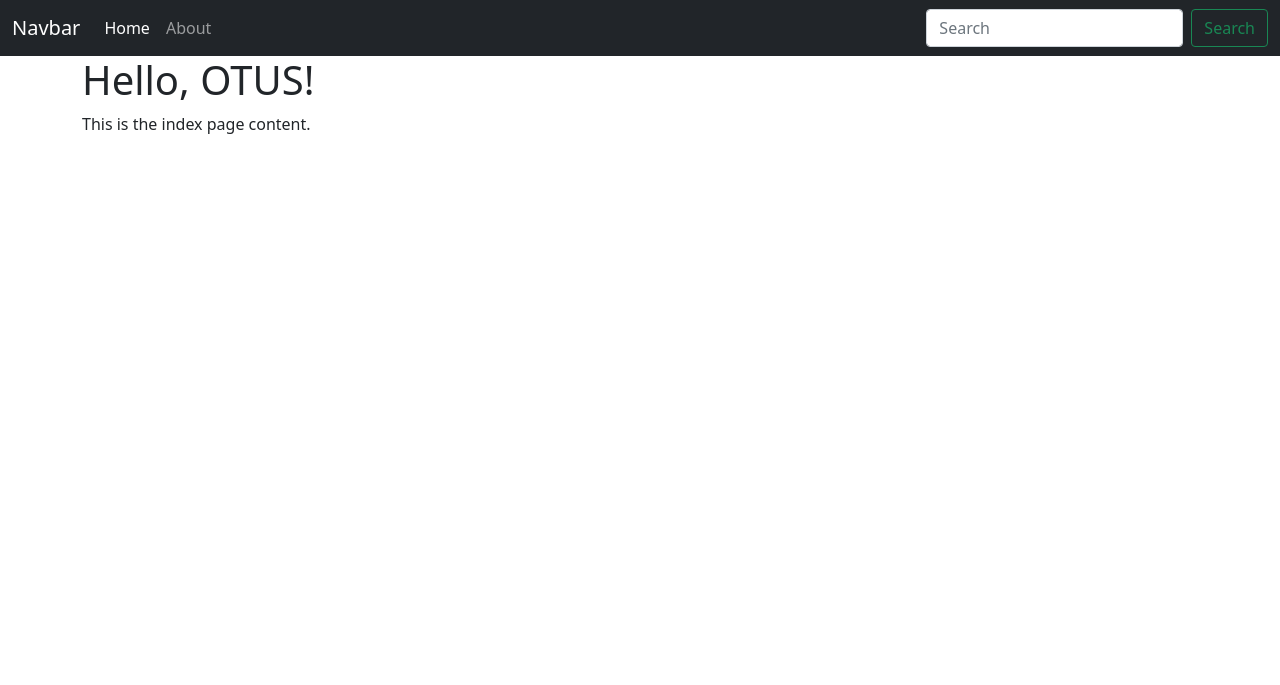
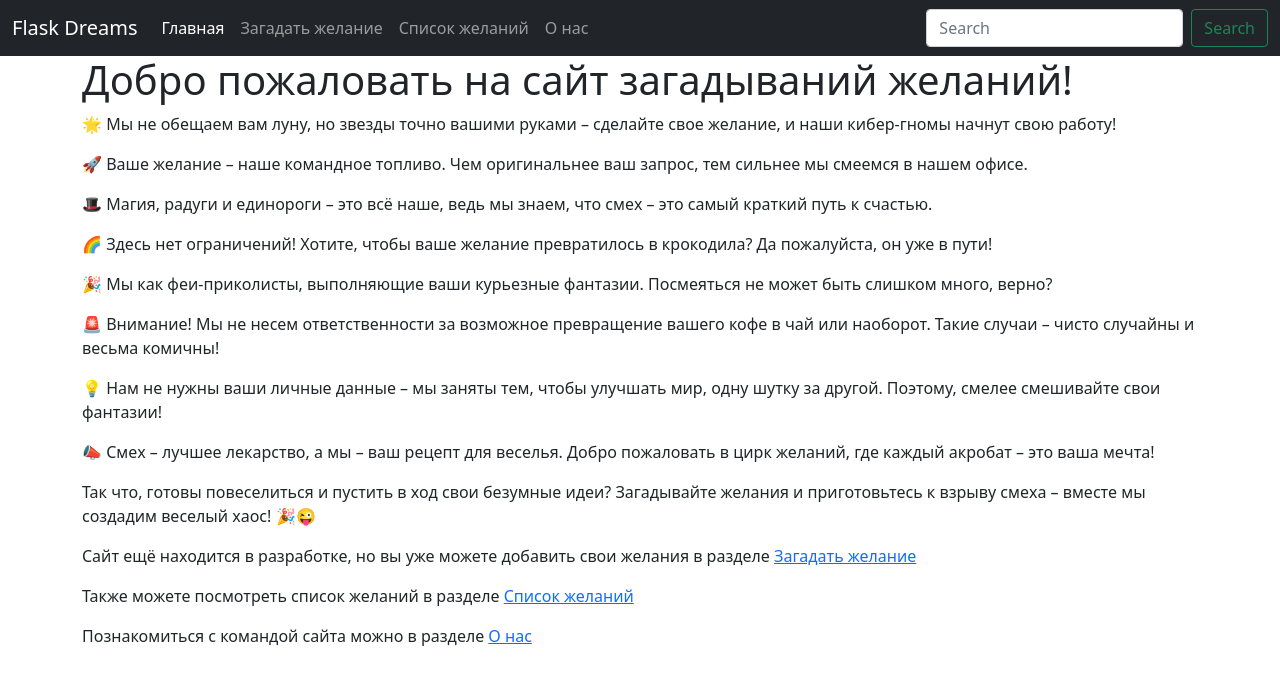
Before and after one commit to MikeMoore1337/otus-python-developer-basic, a Flask app: page / in a window 1280 px wide. Shown: the top 685 px of the page. Run offline with Flask 3, Linux system fonts and the light colour scheme.

Commit message:
homework_06 in progress

```diff
--- a/homework_06/app.py
+++ b/homework_06/app.py
@@ -1,10 +1,11 @@
-from flask import Flask, render_template, request
+from flask import Flask, redirect, render_template, request
 
 from models import Record, db
 
 app = Flask(__name__)
 app.config['SQLALCHEMY_DATABASE_URI'] = 'postgresql://myuser:mypassword@db/mydatabase'
 app.config['SQLALCHEMY_TRACK_MODIFICATIONS'] = False
+app.config['SECRET_KEY'] = 'your_secret_key'
 
 db.init_app(app)
 
@@ -12,16 +13,43 @@
     db.create_all()
 
 
-@app.route('/')
-def index():
-    records = Record.query.all()
-    return render_template('index.html', records=records)
+@app.route("/", endpoint="index")
+def home():
+    return render_template("index.html")
 
 
-@app.route('/add', methods=['POST'])
-def add_record():
-    content = request.form.get('content')
-    new_record = Record(content=content)
-    db.session.add(new_record)
-    db.session.commit()
-    return redirect('/')
+@app.route('/records/', methods=['GET', 'POST'], endpoint='records')
+def records():
+    if request.method == 'POST':
+        content = request.form.get('content')
+        new_record = Record(content=content)
+        db.session.add(new_record)
+        db.session.commit()
+        return redirect('/records/')
+    else:
+        records = Record.query.all()
+        return render_template('records.html', records=records)
+
+
+@app.route('/view_records', methods=['GET', 'POST'], endpoint='view_records')
+def view_records():
+    if request.method == 'POST':
+        # Получите идентификатор записи, которую нужно удалить
+        record_id = request.form.get('record_id')
+        # Найдите запись в базе данных по идентификатору и удалите ее
+        record = Record.query.get(record_id)
+        if record:
+            db.session.delete(record)
+            db.session.commit()
+
+    records = Record.query.all()
+    return render_template('view_records.html', records=records)
+
+
+@app.route("/about/", endpoint="about")
+def about():
+    return render_template("about.html")
+
+
+if __name__ == "__main__":
+    app.run(host='0.0.0.0', port=5000, debug=False)
--- a/homework_06/models.py
+++ b/homework_06/models.py
@@ -4,5 +4,6 @@
 
 
 class Record(db.Model):
+    __tablename__ = "record"
     id = db.Column(db.Integer, primary_key=True)
     content = db.Column(db.String(255), nullable=False)
--- /dev/null
+++ b/homework_06/templates/base.html
@@ -0,0 +1,54 @@
+<!doctype html>
+<html lang="en">
+<head>
+    <!-- Required meta tags -->
+    <meta charset="utf-8">
+    <meta name="viewport" content="width=device-width, initial-scale=1">
+
+    <!-- Bootstrap CSS -->
+    <link href="https://cdn.jsdelivr.net/npm/bootstrap@5.0.2/dist/css/bootstrap.min.css" rel="stylesheet"
+          integrity="sha384-EVSTQN3/azprG1Anm3QDgpJLIm9Nao0Yz1ztcQTwFspd3yD65VohhpuuCOmLASjC" crossorigin="anonymous">
+
+    <title>{% block title %}My Flask App{% endblock %}</title>
+</head>
+<body>
+<nav class="navbar navbar-expand-lg navbar-dark bg-dark">
+    <div class="container-fluid">
+        <a class="navbar-brand" href="{{ url_for('index') }}">Flask Dreams</a>
+        <button class="navbar-toggler" type="button" data-bs-toggle="collapse" data-bs-target="#navbarSupportedContent"
+                aria-controls="navbarSupportedContent" aria-expanded="false" aria-label="Toggle navigation">
+            <span class="navbar-toggler-icon"></span>
+        </button>
+        <div class="collapse navbar-collapse" id="navbarSupportedContent">
+            <ul class="navbar-nav me-auto mb-2 mb-lg-0">
+                <li class="nav-item">
+                    <a class="nav-link active" aria-current="page" href="{{ url_for('index') }}">Главная</a>
+                </li>
+                <li class="nav-item">
+                    <a class="nav-link" href="{{ url_for('records') }}">Загадать желание</a>
+                </li>
+                <li class="nav-item">
+                    <a class="nav-link" href="{{ url_for('view_records') }}">Список желаний</a>
+                </li>
+                <li class="nav-item">
+                    <a class="nav-link" href="{{ url_for('about') }}">О нас</a>
+                </li>
+                <!-- Add other navigation items here -->
+            </ul>
+            <form class="d-flex">
+                <input class="form-control me-2" type="search" placeholder="Search" aria-label="Search">
+                <button class="btn btn-outline-success" type="submit">Search</button>
+            </form>
+        </div>
+    </div>
+</nav>
+
+<div class="container">
+    {% block content %}{% endblock %}
+</div>
+
+<!-- Optional JavaScript; choose one of the two! -->
+<script src="https://cdn.jsdelivr.net/npm/bootstrap@5.0.2/dist/js/bootstrap.bundle.min.js"
+        integrity="sha384-MrcW6ZMFYlzcLA8Nl+NtUVF0sA7MsXsP1UyJoMp4YLEuNSfAP+JcXn/tWtIaxVXM" crossorigin="anonymous"></script>
+</body>
+</html>
--- a/homework_06/templates/index.html
+++ b/homework_06/templates/index.html
@@ -1,19 +1,25 @@
-<!DOCTYPE html>
-<html>
-<head>
-    <title>Records</title>
-</head>
-<body>
-    <h1>Records</h1>
-    <ul>
-        {% for record in records %}
-            <li>{{ record.content }}</li>
-        {% endfor %}
-    </ul>
-    <form action="/add" method="post">
-        <label for="content">Content:</label>
-        <input type="text" name="content" required>
-        <button type="submit">Add Record</button>
-    </form>
-</body>
-</html>
+{% extends 'base.html' %}
+
+{% block title %}Главная{% endblock %}
+
+{% block content %}
+<h1>Добро пожаловать на сайт загадываний желаний!</h1>
+<p>🌟 Мы не обещаем вам луну, но звезды точно вашими руками – сделайте свое желание, и наши кибер-гномы начнут свою работу!</p>
+<p>🚀 Ваше желание – наше командное топливо. Чем оригинальнее ваш запрос, тем сильнее мы смеемся в нашем офисе.</p>
+<p>🎩 Магия, радуги и единороги – это всё наше, ведь мы знаем, что смех – это самый краткий путь к счастью.</p>
+<p>🌈 Здесь нет ограничений! Хотите, чтобы ваше желание превратилось в крокодила? Да пожалуйста, он уже в пути!</p>
+<p>🎉 Мы как феи-приколисты, выполняющие ваши курьезные фантазии. Посмеяться не может быть слишком много, верно?</p>
+<p>🚨 Внимание! Мы не несем ответственности за возможное превращение вашего кофе в чай или наоборот. Такие случаи – чисто
+    случайны и весьма комичны!</p>
+<p>💡 Нам не нужны ваши личные данные – мы заняты тем, чтобы улучшать мир, одну шутку за другой. Поэтому, смелее смешивайте свои
+    фантазии!</p>
+<p>📣 Смех – лучшее лекарство, а мы – ваш рецепт для веселья. Добро пожаловать в цирк желаний, где каждый акробат – это ваша
+    мечта!</p>
+<p>Так что, готовы повеселиться и пустить в ход свои безумные идеи? Загадывайте желания и приготовьтесь к взрыву смеха – вместе
+    мы создадим веселый хаос! 🎉😜</p>
+<p>Сайт ещё находится в разработке, но вы уже можете добавить свои желания в разделе <a href="{{ url_for('records') }}">Загадать
+    желание</a>
+</p>
+<p>Также можете посмотреть список желаний в разделе <a href="{{ url_for('about') }}">Список желаний</a></p>
+<p>Познакомиться с командой сайта можно в разделе <a href="{{ url_for('about') }}">О нас</a></p>
+{% endblock %}
```
Also changed, not shown: homework_05/templates/add_post.html (deleted, +0 -23 lines), homework_05/templates/records.html (deleted, +0 -27 lines), homework_06/docker-compose.yml (+8 -9 lines), homework_06/requirements.txt (+11 -72 lines), homework_06/templates/about.html (added, +22 -0 lines), homework_06/templates/add_record.html (added, +12 -0 lines), homework_06/templates/records.html (added, +12 -0 lines), homework_06/templates/view_records.html (added, +20 -0 lines), 3 other files.
